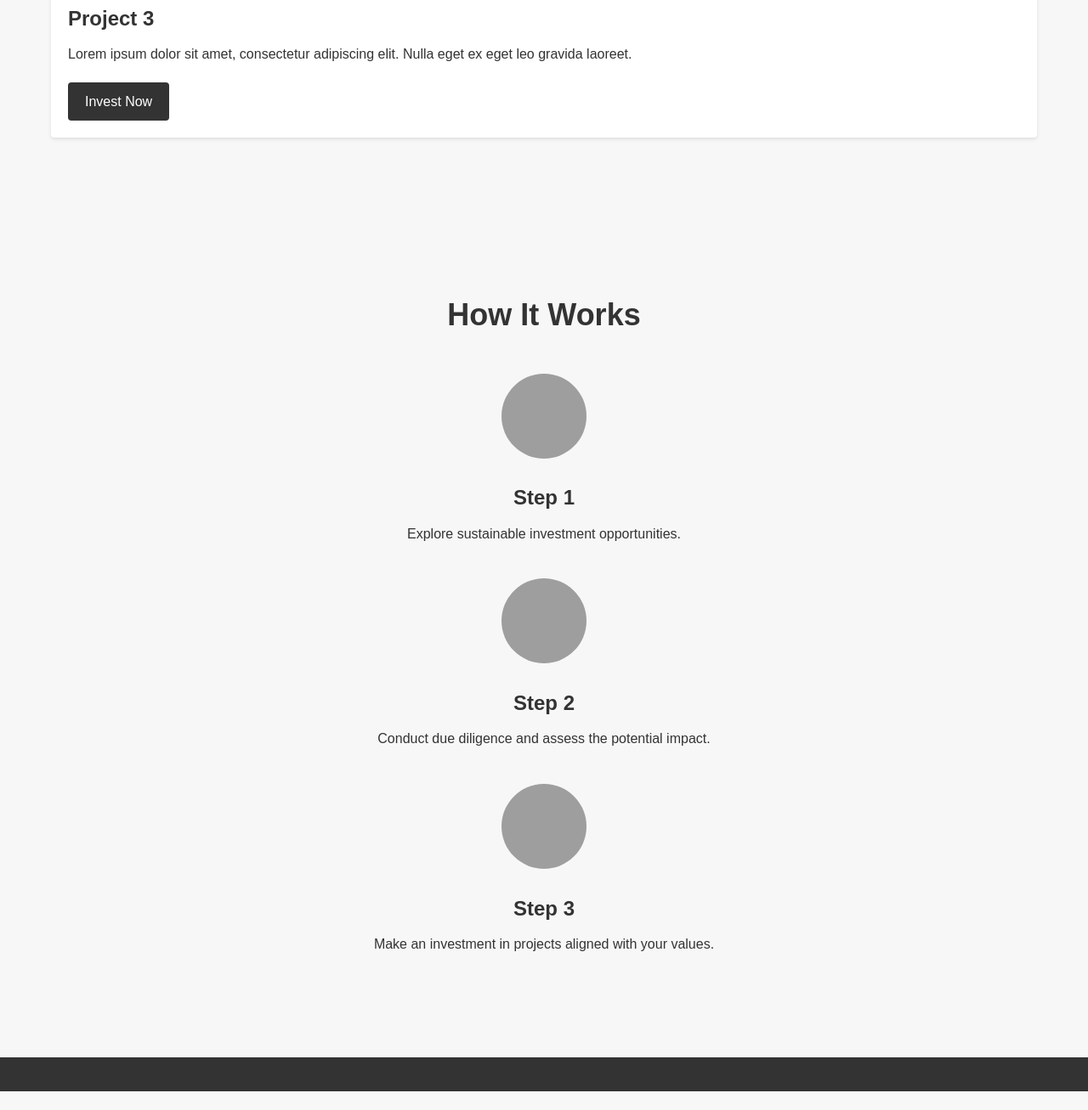
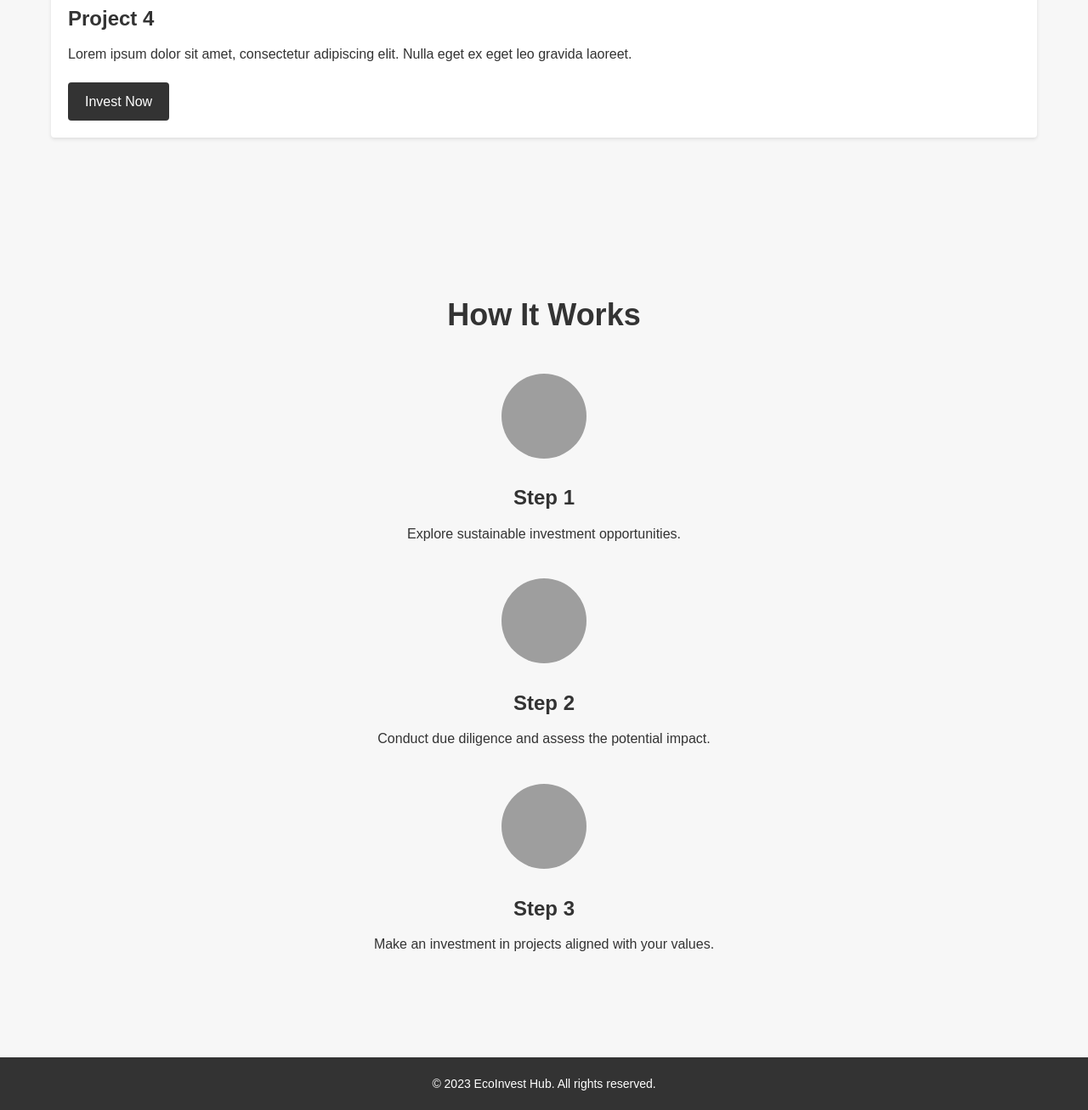
Before and after one commit to souravkolathur/EcoInvest-Hub, a plain HTML site: page investment.html in a window 1280 px wide. Shown: the part 1080-2387 px from the top of the page at 85% size. Before the commit the page ends 2365 px from the top, so only its background shows below. Drawn offline with Linux system fonts and the light colour scheme; grey boxes are pictures that could not be loaded.

Commit message:
Update investment.html

```diff
--- a/investment.html
+++ b/investment.html
@@ -48,7 +48,7 @@
 
       <div class="investment-card">
         <img src="project3.jpg" alt="Project 3">
-        <h2>Project 3</h2>
+        <h2>Project 4</h2>
         <p>Lorem ipsum dolor sit amet, consectetur adipiscing elit. Nulla eget ex eget leo gravida laoreet.</p>
         <a href="#" class="btn">Invest Now</a>
       </div>
@@ -80,7 +80,9 @@
   </section>
 
   <footer>
-    <!-- Include the footer from index.html -->
+    <div class="container">
+      <p>&copy; 2023 EcoInvest Hub. All rights reserved.</p>
+    </div>
   </footer>
 </body>
 </html>
```
